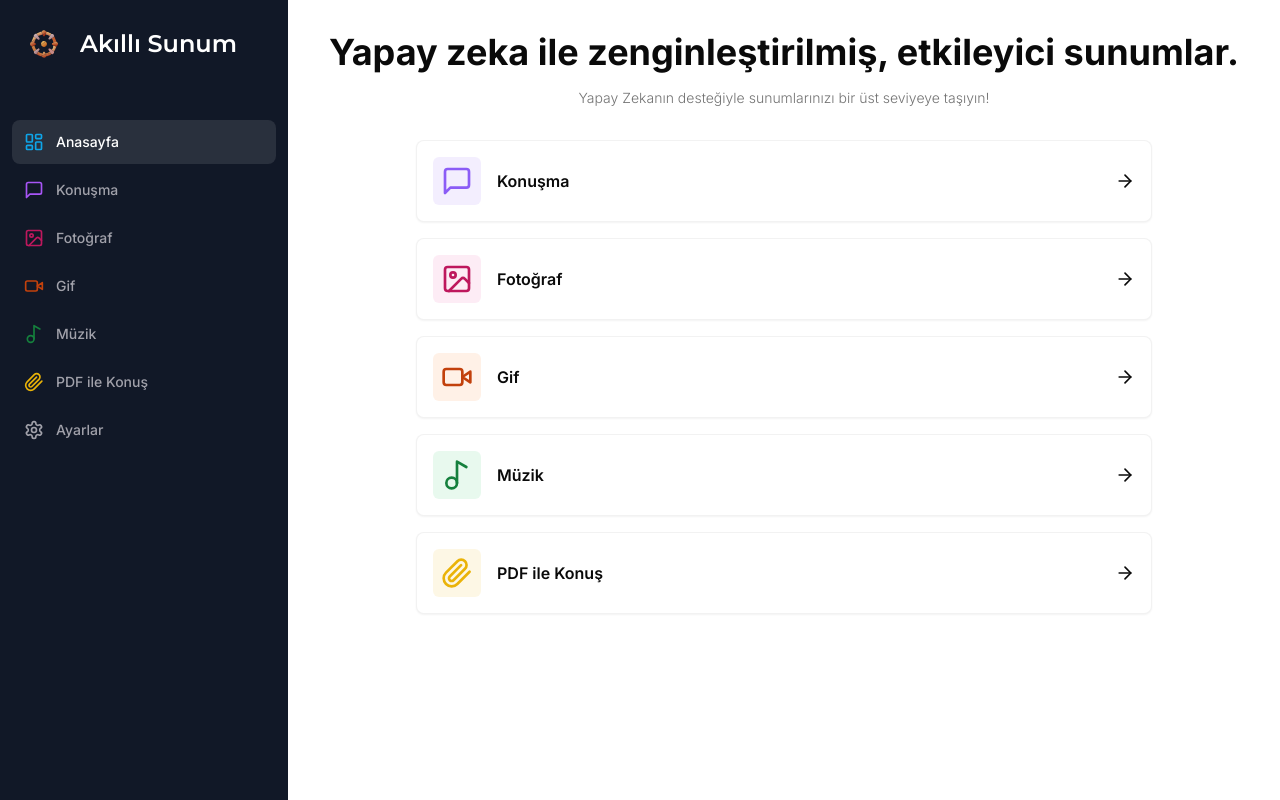
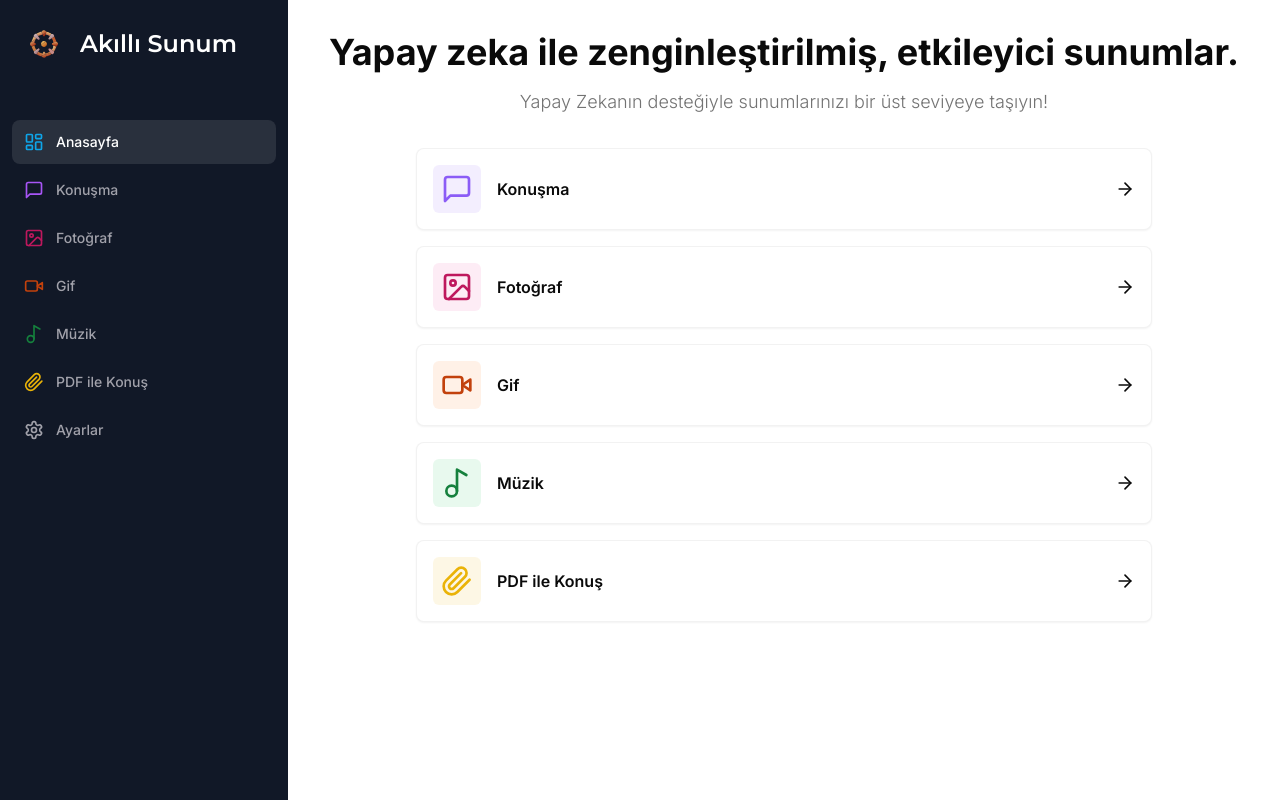
Before and after one commit to berkeralanli/Akilli-Sunum, a Next.js app: page /dashboard in a window 1280 px wide. Built offline with nearby package versions, Linux system fonts and the light colour scheme.

Commit message:
eslint fix

```diff
--- a/app/(dashboard)/dashboard/page.tsx
+++ b/app/(dashboard)/dashboard/page.tsx
@@ -51,7 +51,7 @@ return (
       <h2 className="text-2xl md:text-4xl font-bold text-center">
       Yapay zeka ile zenginleştirilmiş, etkileyici sunumlar.
         </h2>
-        <p className="text-muted-foreground font-light text-sm md:text=lg text-center">
+        <p className="text-muted-foreground font-light text-sm md:text-lg text-center">
         Yapay Zekanın desteğiyle sunumlarınızı bir üst seviyeye taşıyın!
         </p>
         </div>
```
